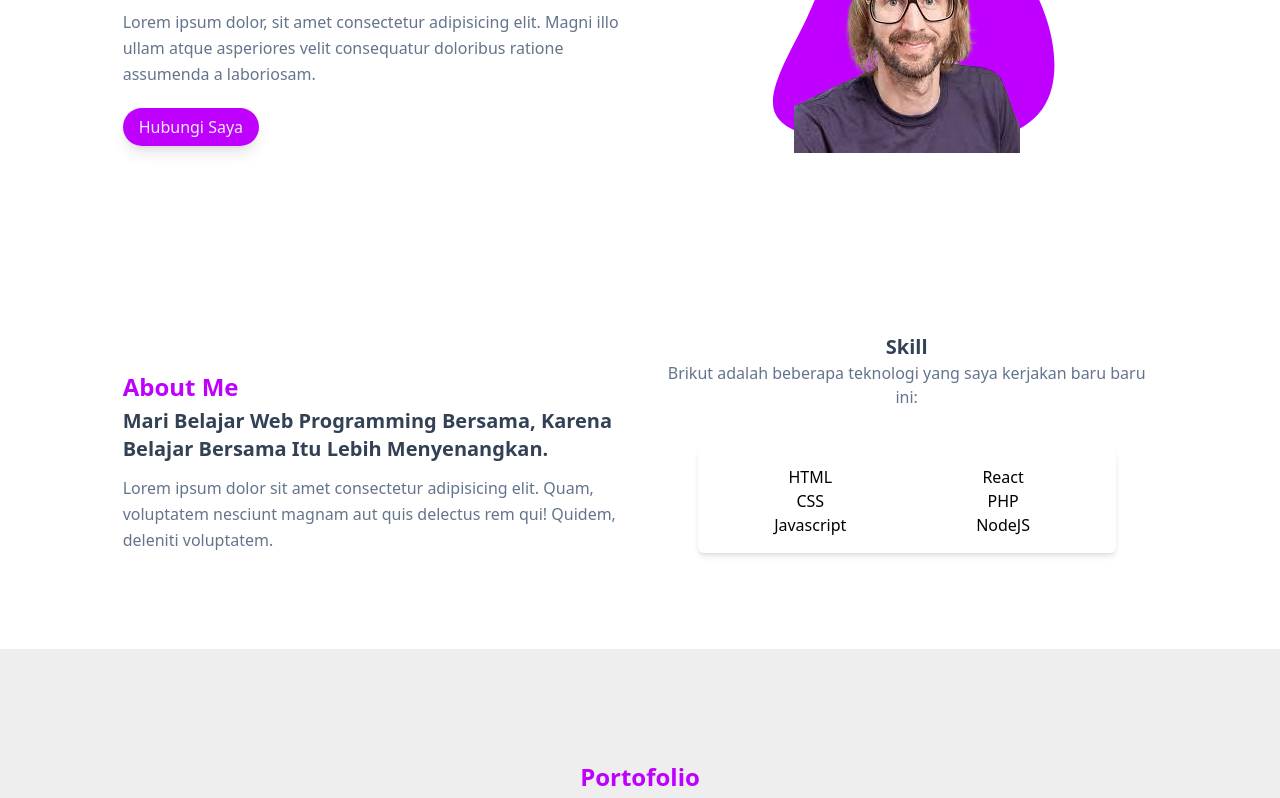
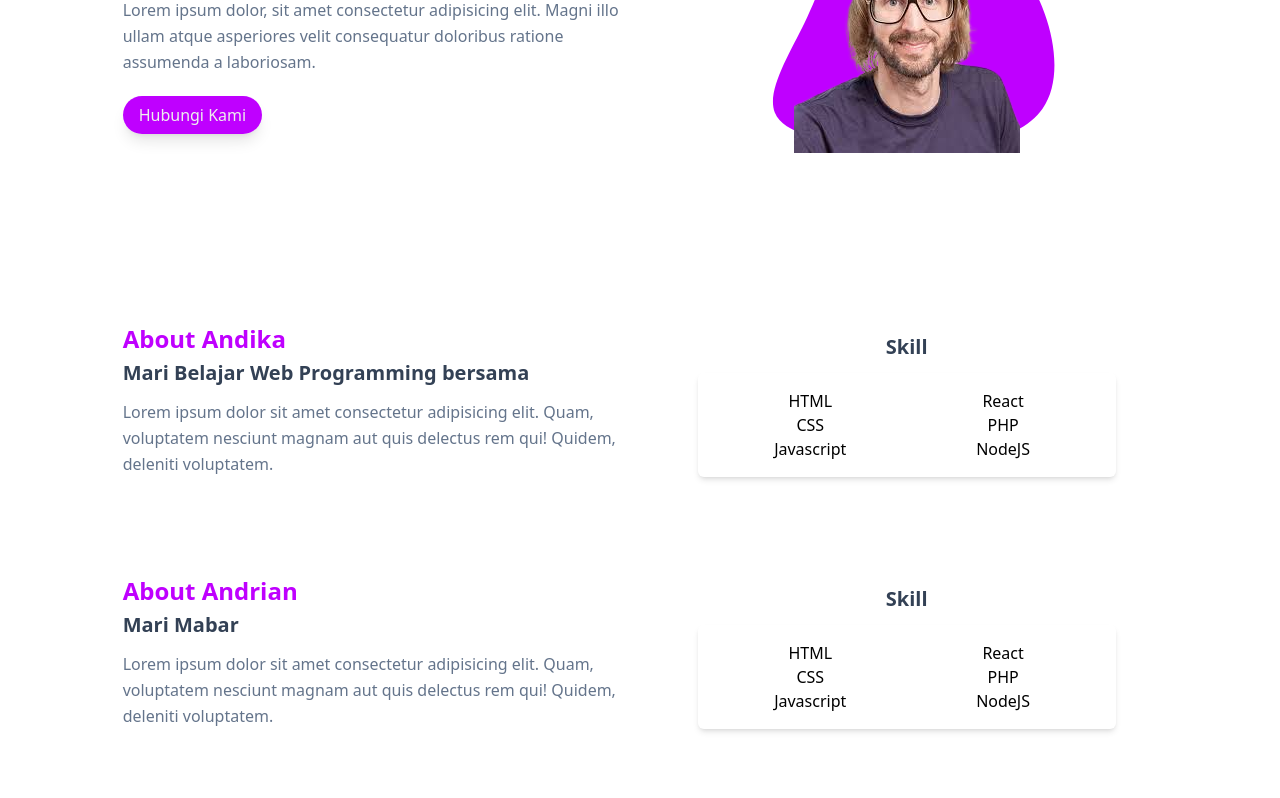
Before and after one commit to doraSwiper/portfolio, a website: page index.html in a window 1280 px wide. Shown: the part 254-1052 px from the top of the page. Drawn offline with Linux system fonts and the light colour scheme.

Commit message:
sedikit rombak

```diff
--- a/index.html
+++ b/index.html
@@ -46,8 +46,7 @@
         <div class="container  mx-auto lg:w-10/12">
             <div class="flex flex-wrap">
                 <div class="w-full self-center px-4 md:w-1/2">
-                    <h1 class="text-base font-semibold text-primary">Halo Semua, Saya <span
-                            class="block font-bold text-dark text-3xl mt-1">Andika Febriansyah</span></h1>
+                    <span class="block font-bold text-dark text-3xl mt-1">Andika & Andrian</span>
                     <h2 class="font-medium text-secondary text-lg mb-3"><span class="text-dark">Web Developer </span>&
                         Gamers</h2>
                     <p class="font-medium text-secondary mb-7 leading-relaxed">Lorem ipsum dolor, sit amet consectetur
@@ -55,7 +54,7 @@
                         assumenda a laboriosam.</p>
                     <a href="#contact"
                         class="text-base text-[#eee] font-medium px-4 py-2 rounded-full shadow-lg bg-primary hover:opacity-90 hover:text-[#fff] transition ease-in-out">Hubungi
-                        Saya</a>
+                        Kami</a>
                 </div>
 
                 <div class="w-full self-end px-4 md:w-1/2">
@@ -78,11 +77,11 @@
     <!-- About Section Start -->
     <section id="about" class="pt-36 pb-24" class="bg-[#eee]">
         <div class="container mx-auto lg:w-10/12">
+	    <!-- About Andika -->
             <div class="flex flex-wrap">
                 <div class="w-full self-end px-4 md:w-1/2">
-                    <h1 class="font-semibold text-2xl text-primary">About Me</h1>
-                    <h2 class="font-bold text-xl text-dark mt-1">Mari Belajar Web Programming Bersama, Karena Belajar
-                        Bersama Itu Lebih Menyenangkan.</h2>
+                    <h1 class="font-semibold text-2xl text-primary">About Andika</h1>
+                    <h2 class="font-bold text-xl text-dark mt-1">Mari Belajar Web Programming bersama</h2>
                     <p class="text-base font-medium text-secondary leading-relaxed mt-3">Lorem ipsum dolor sit amet
                         consectetur adipisicing elit. Quam, voluptatem nesciunt magnam aut quis delectus rem qui!
                         Quidem, deleniti voluptatem.</p>
@@ -90,8 +89,7 @@
 
                 <div class="w-full px-4 pt-16 md:pt-9 md:w-1/2">
                     <h2 class="font-bold text-xl text-dark text-center">Skill</h2>
-                    <p class="font-medium text-base text-secondary text-center">Brikut adalah beberapa teknologi yang saya kerjakan baru baru ini:</p>
-                    <div class="flex mt-10">
+                    <div class="flex mt-3">
                         <div class="w-10/12 mx-auto shadow-md rounded-md p-4">
                             <ul class="flex flex-wrap">
                                 <div class="w-1/2 text-center">
@@ -109,6 +107,39 @@
                     </div>
                 </div>
             </div>
+
+	    <br><br><br>
+	    <!-- About Andrian -->
+	     <div class="flex flex-wrap pt-44">
+                <div class="w-full self-end px-4 md:w-1/2">
+                    <h1 class="font-semibold text-2xl text-primary">About Andrian</h1>
+                    <h2 class="font-bold text-xl text-dark mt-1">Mari Mabar</h2>
+                    <p class="text-base font-medium text-secondary leading-relaxed mt-3">Lorem ipsum dolor sit amet
+                        consectetur adipisicing elit. Quam, voluptatem nesciunt magnam aut quis delectus rem qui!
+                        Quidem, deleniti voluptatem.</p>
+                </div>
+
+                <div class="w-full px-4 pt-16 md:pt-9 md:w-1/2">
+                    <h2 class="font-bold text-xl text-dark text-center">Skill</h2>
+                    <div class="flex mt-3">
+                        <div class="w-10/12 mx-auto shadow-md rounded-md p-4">
+                            <ul class="flex flex-wrap">
+                                <div class="w-1/2 text-center">
+                                    <li><a href="https://html.com" target="_blank" class="hover:text-primary">HTML</a></li>
+                                    <li><a href="https://www.w3.org" target="_blank" class="hover:text-primary">CSS</a></li>
+                                    <li><a href="https://www.javascript.com" class="hover:text-primary">Javascript</a></li>
+                                </div>
+                                <div class="w-1/2 text-center">
+                                    <li><a href="https://reactjs.org" target="_blank" class="hover:text-primary">React</a></li>
+                                    <li><a href="https://www.php.net" target="_blank" class="hover:text-primary">PHP</a></li>
+                                    <li><a href="https://nodejs.org" target="_blank" class="hover:text-primary">NodeJS</a></li>
+                                </div>
+                            </ul>
+                        </div>
+                    </div>
+                </div>
+            </div>
+
         </div>
     </section>
     <!-- About Section End -->
@@ -210,7 +241,7 @@
             <div class="flex flex-wrap">
                 <div class="w-full text-center mb-5">
                     <h3 class="text-2xl text-primary font-semibold">Contact</h3>
-                    <h1 class="text-lg text-dark font-bold">Hubungi Saya</h1>
+                    <h1 class="text-lg text-dark font-bold">Hubungi Kami</h1>
                 </div>
 
                 <div class="w-full shadow-md rounded-md p-8">
```
